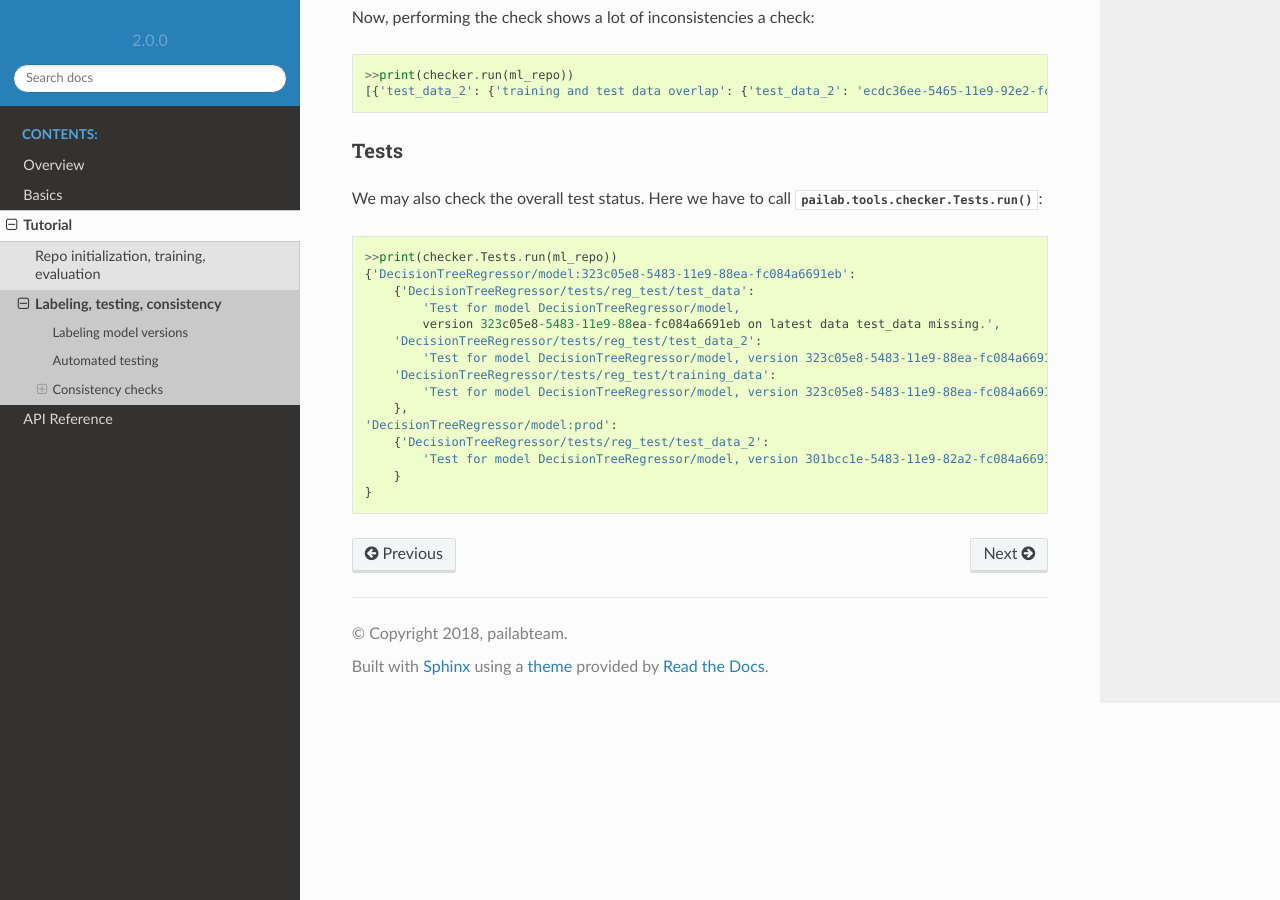
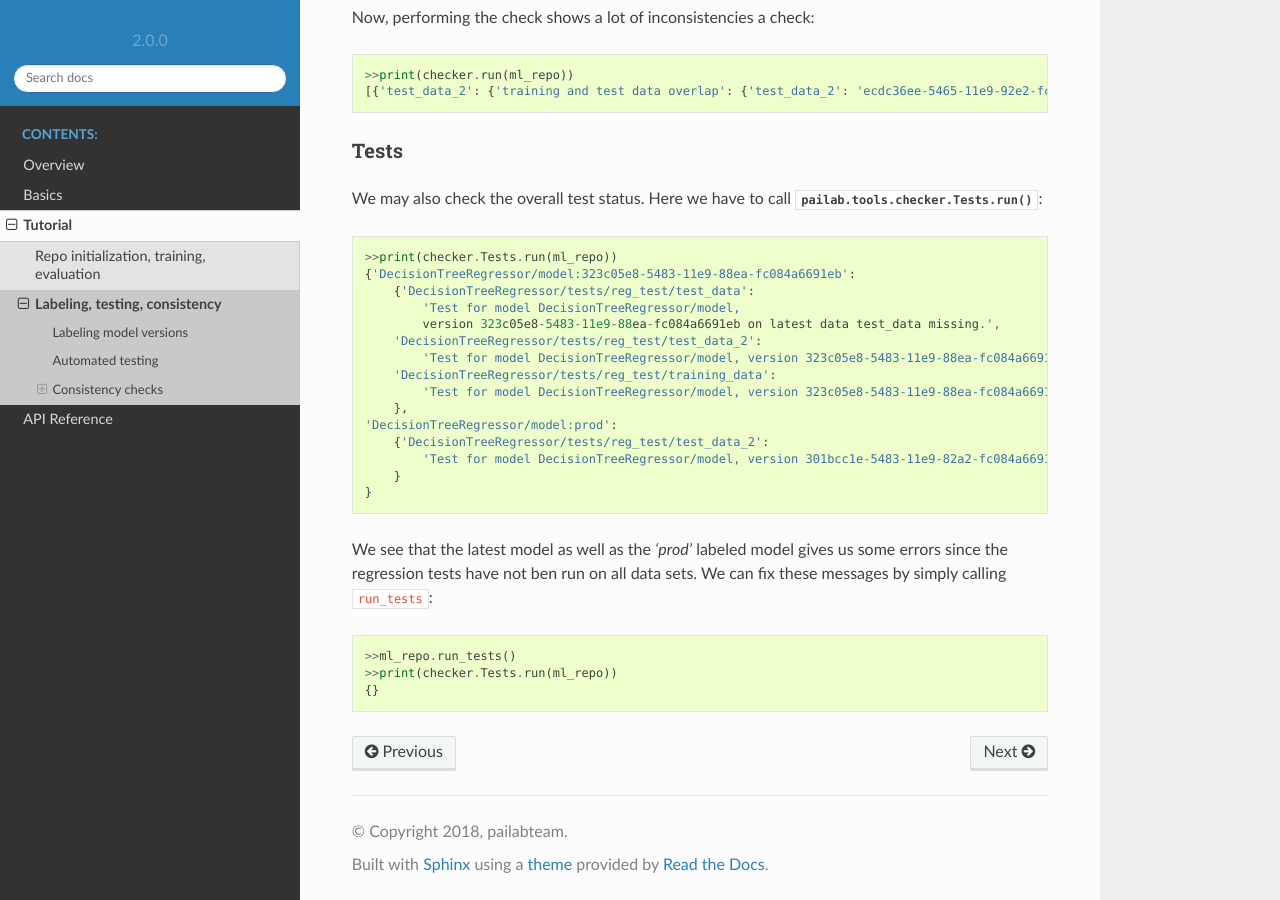
Before and after one commit to pailabteam/pailab, a Sphinx documentation site: the page built from doc/source/tutorial_2.rst, in a window 1280 px wide and 900 px high, scrolled down 4146 px. Built offline with Sphinx 7.4.7 and the Read the Docs theme 2.0.0, drawn with Linux system fonts in a browser that asks for light colours.

Commit message:
test checker added to tutorial

```diff
--- a/doc/source/tutorial_2.rst
+++ b/doc/source/tutorial_2.rst
@@ -183,3 +183,10 @@ We may also check the overall test status. Here we have to call :py:meth:`pailab
             'Test for model DecisionTreeRegressor/model, version 301bcc1e-5483-11e9-82a2-fc084a6691eb on latest data test_data_2 missing.'
         }
     }
+
+We see that the latest model as well as the `'prod'` labeled model gives us some errors since the regression tests have not ben run on all
+data sets. We can fix these messages by simply calling ``run_tests``::
+
+    >>ml_repo.run_tests()
+    >>print(checker.Tests.run(ml_repo))
+    {}
```
Also changed, not shown: 1 other file.
